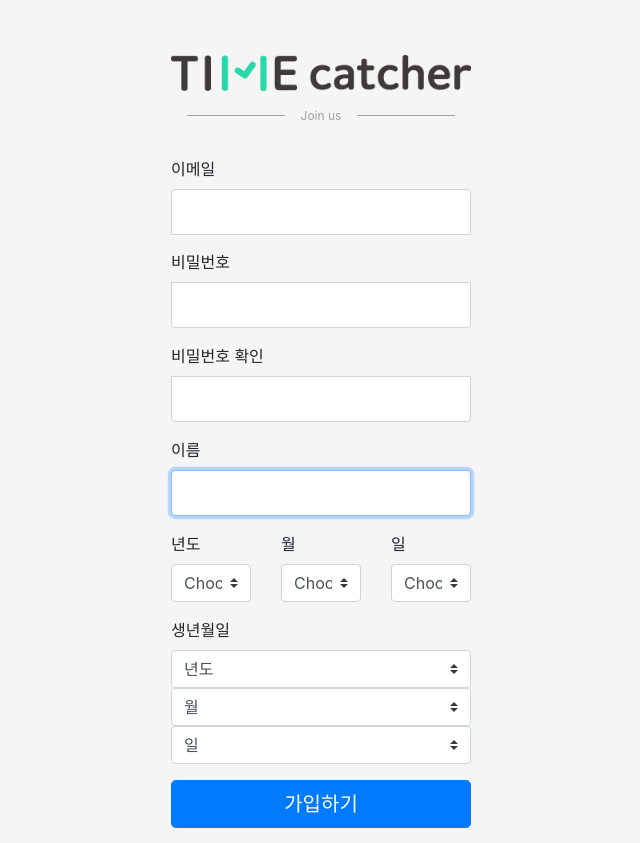
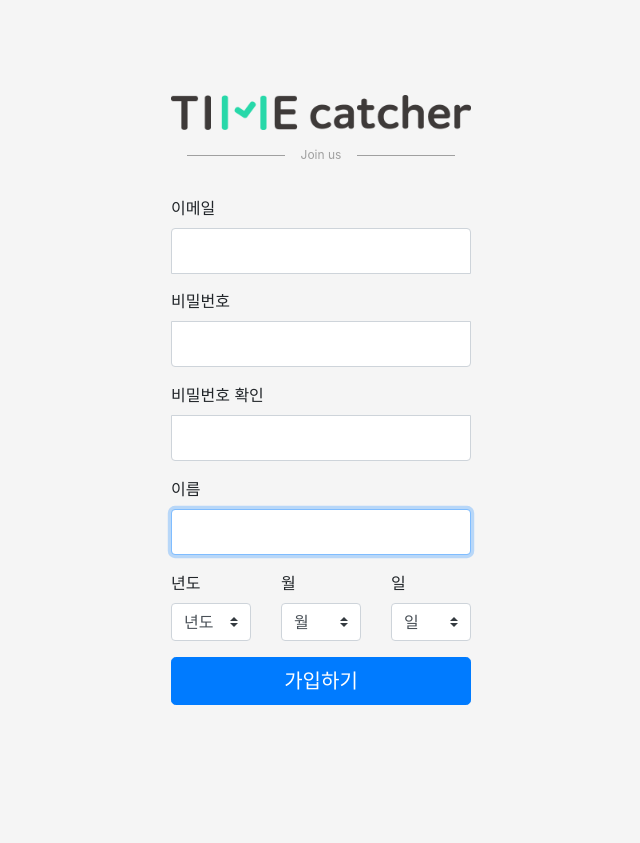
Before and after one commit to integerJI/TIME_catcher_dev, a Django app: template user/templates/signup.html in a window 1280 px wide. Shown: the whole page, without its empty margins (319-959 px from the left). After the commit the page ends 705 px from the top, so only its background shows below. Run offline with Django 3.2, Linux system fonts and the light colour scheme; the template is opened without the code that fills it: values that come from a table or form of the project are taken from there, others are empty; some libraries are stand-ins or nearby versions.

Commit message:
회원가입 완료

```diff
--- a/user/templates/signup.html
+++ b/user/templates/signup.html
@@ -141,36 +141,20 @@
     <div class="row">
       <div class="col-md-4 mb-3">
         <label for="country">년도</label>
-        <select class="custom-select d-block w-100" id="country" required>
-          <option value="">Choose...</option>
-          <option>United States</option>
+        <select class="custom-select d-block w-100" name="year" id="year" title="년도" required>
         </select>
       </div>
       <div class="col-md-4 mb-3">
         <label for="state">월</label>
-        <select class="custom-select d-block w-100" id="state" required>
-          <option value="">Choose...</option>
-          <option>California</option>
+        <select class="custom-select d-block w-100" name="month" id="month" title="월" required>
         </select>
       </div>
       <div class="col-md-4 mb-3">
         <label for="zip">일</label>
-        <select class="custom-select d-block w-100" id="country" required>
-          <option value="">Choose...</option>
-          <option>United States</option>
+        <select class="custom-select d-block w-100" name="day" id="day" title="일" required>
         </select>
       </div>
     </div>
-
-
-    <div class="form-group">
-      <label for="formGroupExampleInput">생년월일</label>
-      <select name="year" id="year" title="년도" class="custom-select"></select>
-      <select name="month" id="month" title="월" class="custom-select"></select>
-      <select name="day" id="day" title="일" class="custom-select"></select>
-    </div>
-
-
     <button class="btn btn-lg btn-primary btn-block" type="submit">가입하기</button>
   </form>
 </body>
```
